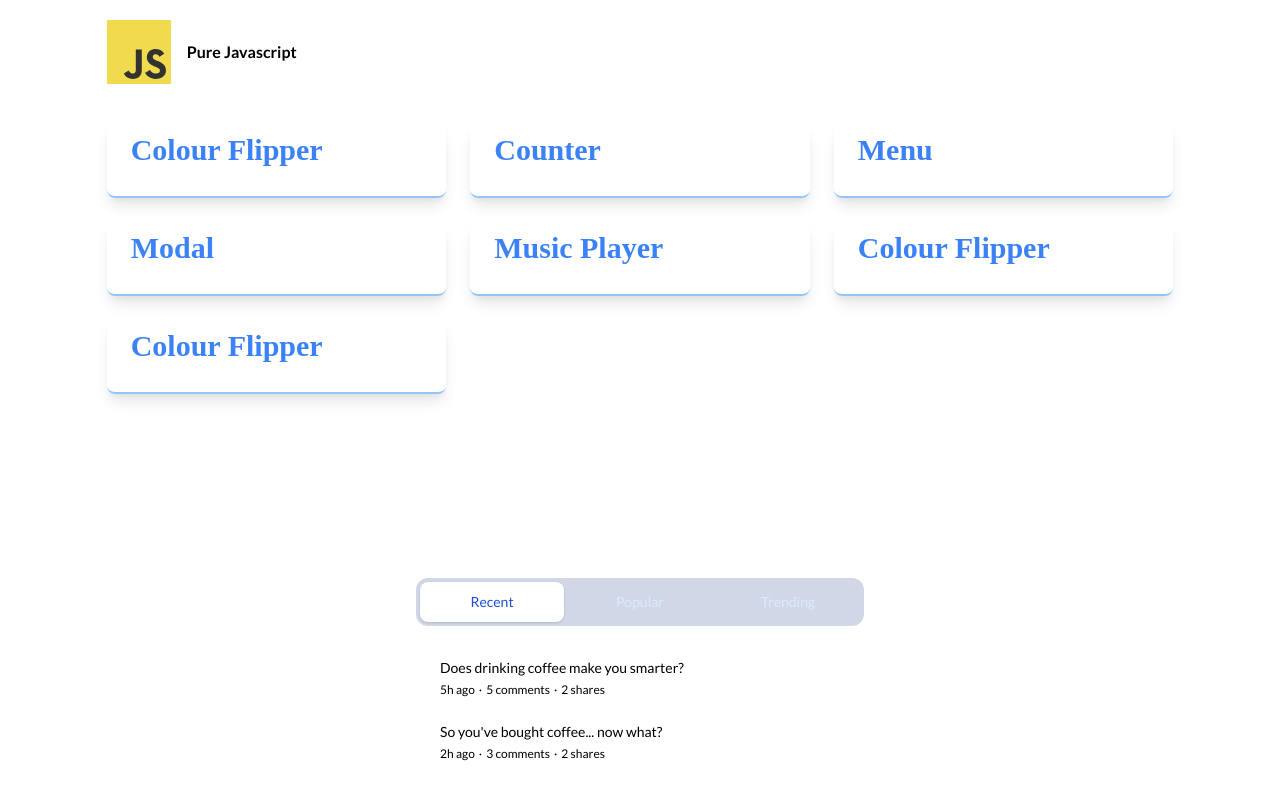
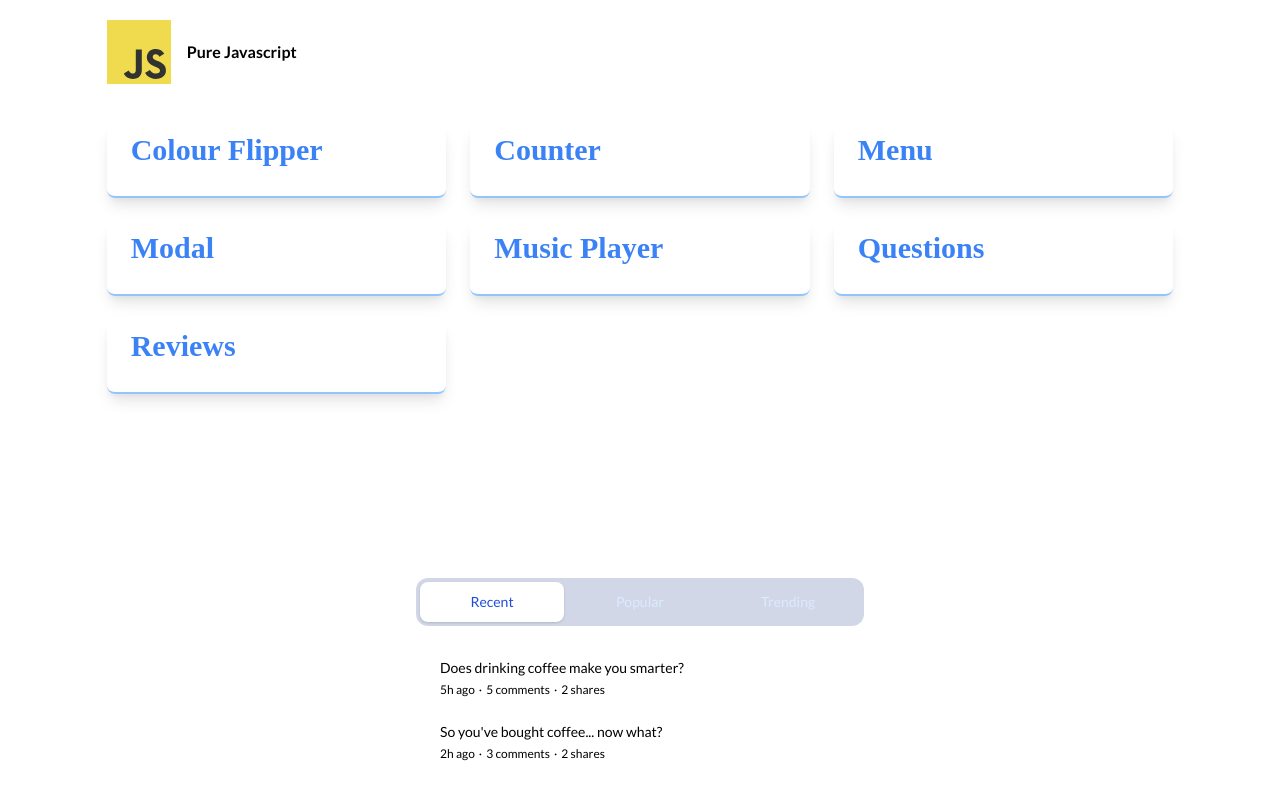
Before and after one commit to mo7medsalah7/portofolio-2022, a Next.js app: page / in a window 1280 px wide. Shown: the part 2314-3114 px from the top of the page. Built offline with nearby package versions, Linux system fonts and the light colour scheme.

Commit message:
editing works section

```diff
--- a/components/Works/Works.js
+++ b/components/Works/Works.js
@@ -38,31 +38,38 @@ const worksDetails = [
 const JsWorksDetails = [
 	{
 		projectName: "Colour Flipper",
-		projectLink: "https://paradiso-gate.herokuapp.com/",
+		projectLink:
+			"https://javascript-projects-salah.netlify.app/color-flipper/index.html",
 	},
 	{
 		projectName: "Counter",
-		projectLink: "https://paradiso-gate.herokuapp.com/",
+		projectLink:
+			"https://javascript-projects-salah.netlify.app/counter/index.html",
 	},
 	{
 		projectName: "Menu",
-		projectLink: "https://paradiso-gate.herokuapp.com/",
+		projectLink:
+			"https://javascript-projects-salah.netlify.app/menu/index.html",
 	},
 	{
 		projectName: "Modal",
-		projectLink: "https://paradiso-gate.herokuapp.com/",
+		projectLink:
+			"https://javascript-projects-salah.netlify.app/modal/index.html",
 	},
 	{
 		projectName: "Music Player",
-		projectLink: "https://paradiso-gate.herokuapp.com/",
+		projectLink:
+			"https://javascript-projects-salah.netlify.app/music-player/index.html",
 	},
 	{
-		projectName: "Colour Flipper",
-		projectLink: "https://paradiso-gate.herokuapp.com/",
+		projectName: "Questions",
+		projectLink:
+			"https://javascript-projects-salah.netlify.app/questions/index.html",
 	},
 	{
-		projectName: "Colour Flipper",
-		projectLink: "https://paradiso-gate.herokuapp.com/",
+		projectName: "Reviews",
+		projectLink:
+			"https://javascript-projects-salah.netlify.app/reviews/index.html",
 	},
 ];
 
```
